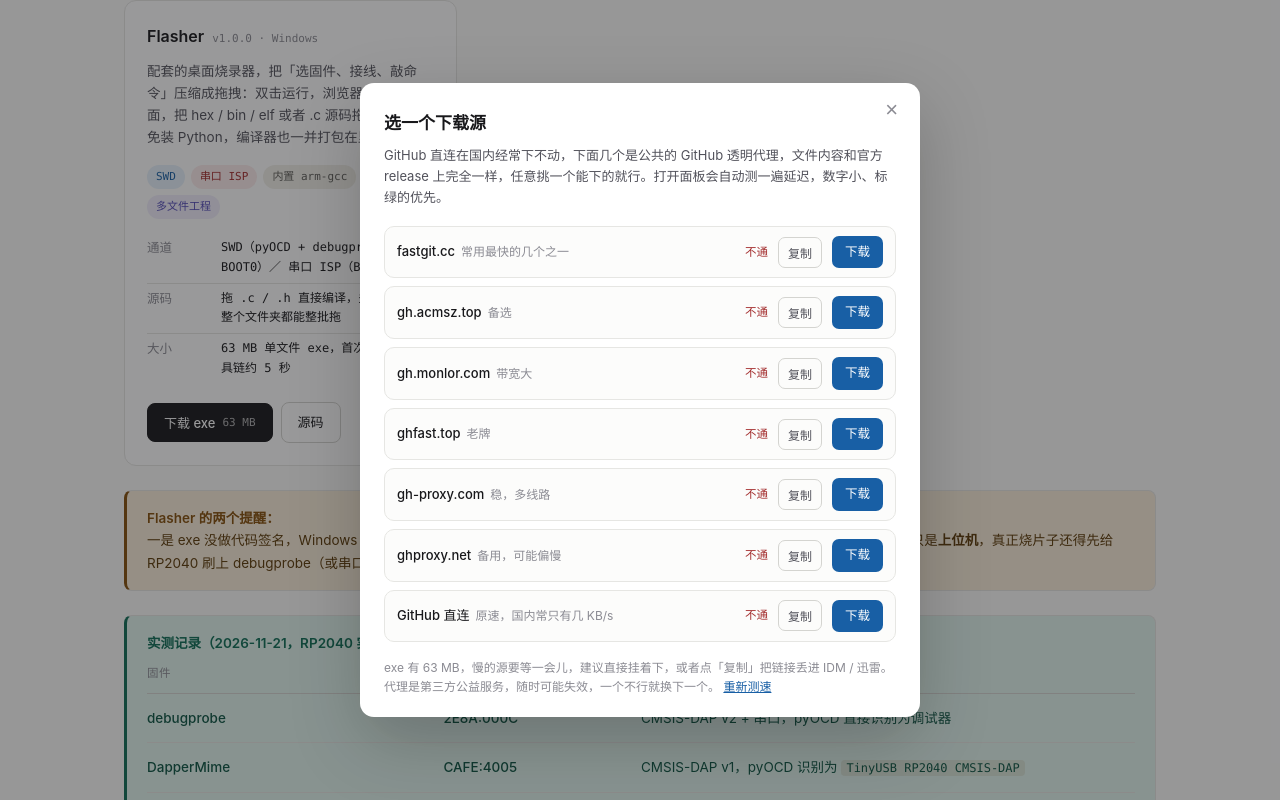
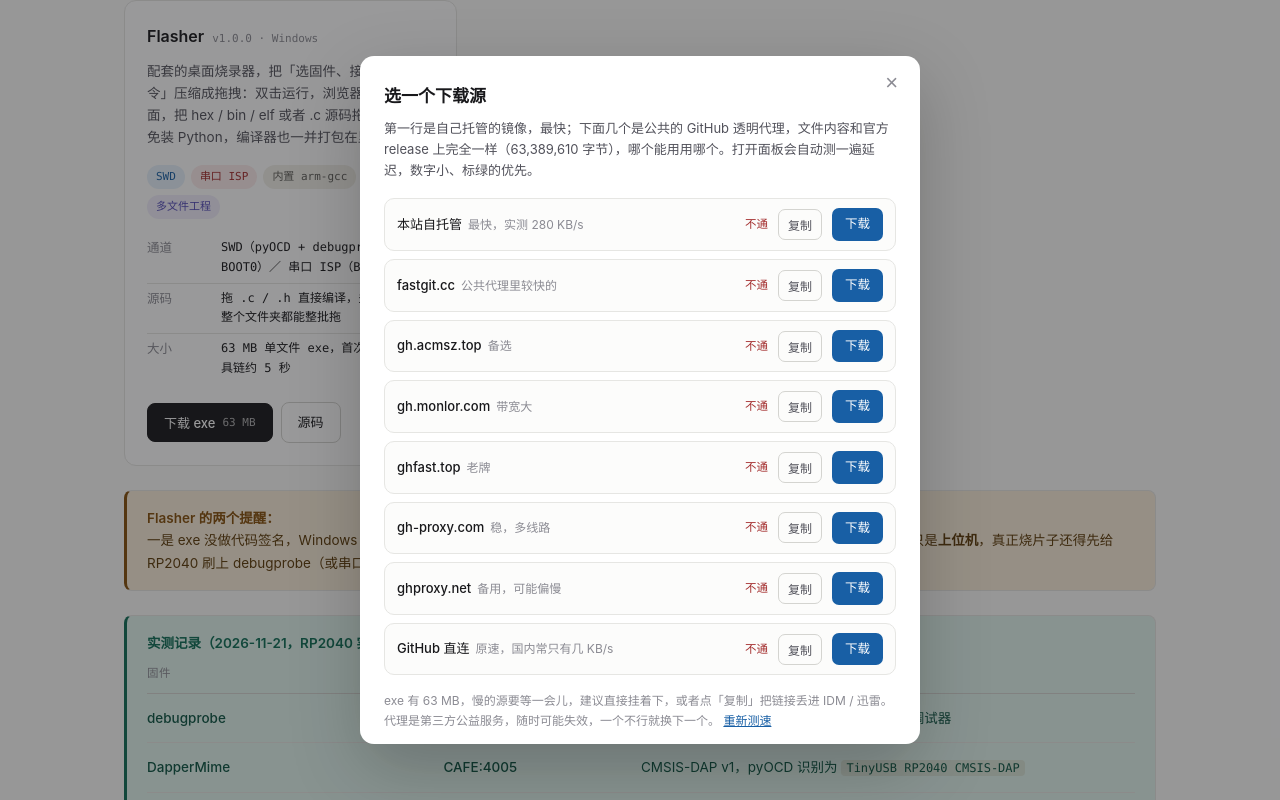
Before and after one commit to conm599/rp2040-prog, a plain HTML site: page index.html in a window 1280 px wide. Both pictures are taken after a click on the link "Flasher.exe". Shown: the part 2268-3068 px from the top of the page. Drawn offline with Linux system fonts and the light colour scheme; no server answers.

Commit message:
下载源置顶自托管镜像（实测 280KB/s）

```diff
--- a/index.html
+++ b/index.html
@@ -619,7 +619,7 @@ footer a{color:var(--ink3)}
   <div class="dl-box" role="dialog" aria-modal="true" aria-labelledby="dlTitle">
     <button class="dl-x" id="dlClose" aria-label="关闭">×</button>
     <h3 id="dlTitle">选一个下载源</h3>
-    <p class="dl-sub">GitHub 直连在国内经常下不动，下面几个是公共的 GitHub 透明代理，文件内容和官方 release 上完全一样，任意挑一个能下的就行。打开面板会自动测一遍延迟，数字小、标绿的优先。</p>
+    <p class="dl-sub">第一行是自己托管的镜像，最快；下面几个是公共的 GitHub 透明代理，文件内容和官方 release 上完全一样（63,389,610 字节），哪个能用用哪个。打开面板会自动测一遍延迟，数字小、标绿的优先。</p>
     <ul class="dl-list" id="dlList"></ul>
     <p class="dl-foot">
       exe 有 63 MB，慢的源要等一会儿，建议直接挂着下，或者点「复制」把链接丢进 IDM / 迅雷。
@@ -633,9 +633,10 @@ footer a{color:var(--ink3)}
 (function(){
   var GH = 'https://github.com/conm599/rp2040-prog/releases/latest/download/Flasher.exe';
 
-  // 公共透明代理，前缀 + 原始 GitHub 链接即可。顺序按实测吞吐排的，不是随便写的
+  // 第一条是自建镜像（完整地址，不套前缀），后面是公共透明代理：前缀 + 原始 GitHub 链接
   var MIRRORS = [
-    { name: 'fastgit.cc',    note: '常用最快的几个之一', pre: 'https://fastgit.cc/'    },
+    { name: '本站自托管',   note: '最快，实测 280 KB/s', url: 'https://xn--hqun31b5xd.xn--rhyr4ib67a.top/pico/Flasher.exe' },
+    { name: 'fastgit.cc',    note: '公共代理里较快的', pre: 'https://fastgit.cc/'    },
     { name: 'gh.acmsz.top',  note: '备选',              pre: 'https://gh.acmsz.top/'  },
     { name: 'gh.monlor.com', note: '带宽大',            pre: 'https://gh.monlor.com/' },
     { name: 'ghfast.top',    note: '老牌',              pre: 'https://ghfast.top/'    },
@@ -650,7 +651,7 @@ footer a{color:var(--ink3)}
   var btnClose = document.getElementById('dlClose');
   var btnRetest = document.getElementById('dlRetest');
 
-  function urlOf(m){ return m.pre ? m.pre + GH : GH; }
+  function urlOf(m){ return m.url ? m.url : (m.pre ? m.pre + GH : GH); }
 
   function row(m, i){
     var u = urlOf(m);
```
